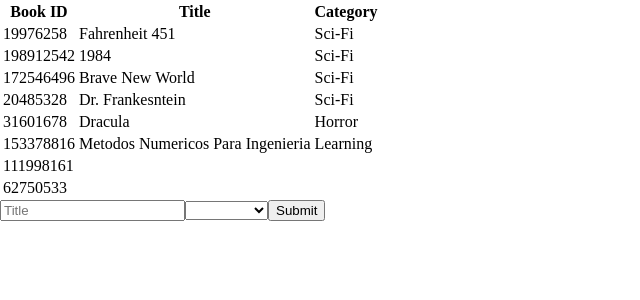
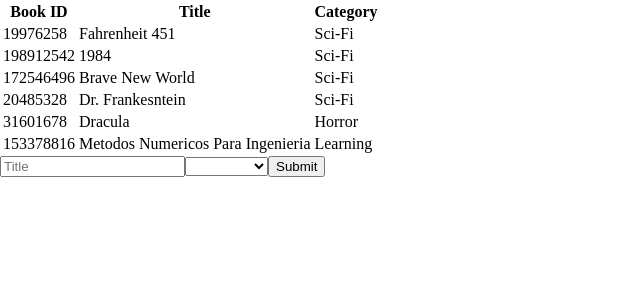
Before and after one commit to fedgut/Bookstore-CMS, a React (Create React App) app: page / in a window 1280 px wide. Shown: the top 300 px of the page, without its empty margins (0-640 px from the left). Built offline with nearby package versions, Linux system fonts and the light colour scheme.

Commit message:
fix bookform bug

```diff
--- a/src/containers/BookForm.js
+++ b/src/containers/BookForm.js
@@ -4,7 +4,7 @@
 import { createBook } from '../actions/index';
 
 class BookForm extends React.Component {
-  constructor(props) {
+  constructor() {
     super();
     this.categories = [
       '',
@@ -21,6 +21,7 @@
       category: '',
     };
     this.handleChange = this.handleChange.bind(this);
+    this.handleSubmit = this.handleSubmit.bind(this);
   }
 
   handleChange(event) {
@@ -35,25 +36,33 @@
     }
   }
 
+  handleSubmit(event) {
+    const { category, title } = this.state;
+    const { createBook } = this.props;
+    event.preventDefault();
+    createBook({ title, category });
+    this.setState({ title: '', category: '' });
+  }
+
   render() {
-    const { category, title } = this.state;
-    const { handleSubmit } = this.props;
+    const { title, category } = this.state;
     return (
       <div>
-        <form onChange={this.handleChange}>
-          <input type="text" name="title" id="title" placeholder="Title" />
-          <select name="category" id="category">
+        <form onChange={this.handleChange} onSubmit={this.handleSubmit}>
+          <input type="text" name="title" id="title" placeholder="Title" value={title} />
+          <select name="category" id="category" value={category}>
             {this.categories.map(category => (
               <option key={`${category}`} value={`${category}`}>
                 {`${category}`}
               </option>
             ))}
           </select>
-          <input
+          <button
             type="submit"
-            value="Submit"
-            onClick={handleSubmit(title, category)}
-          />
+            value="submit"
+          >
+            Submit
+          </button>
         </form>
       </div>
     );
@@ -61,13 +70,12 @@
 }
 
 BookForm.propTypes = {
-  handleSubmit: PropTypes.func.isRequired,
+  createBook: PropTypes.func.isRequired,
 };
 
 function mapDispatchToProps(dispatch) {
   return {
-    dispatch,
-    handleSubmit: (title, category) => dispatch(createBook({ title, category })),
+    createBook: book => dispatch(createBook(book)),
   };
 }
 
```
